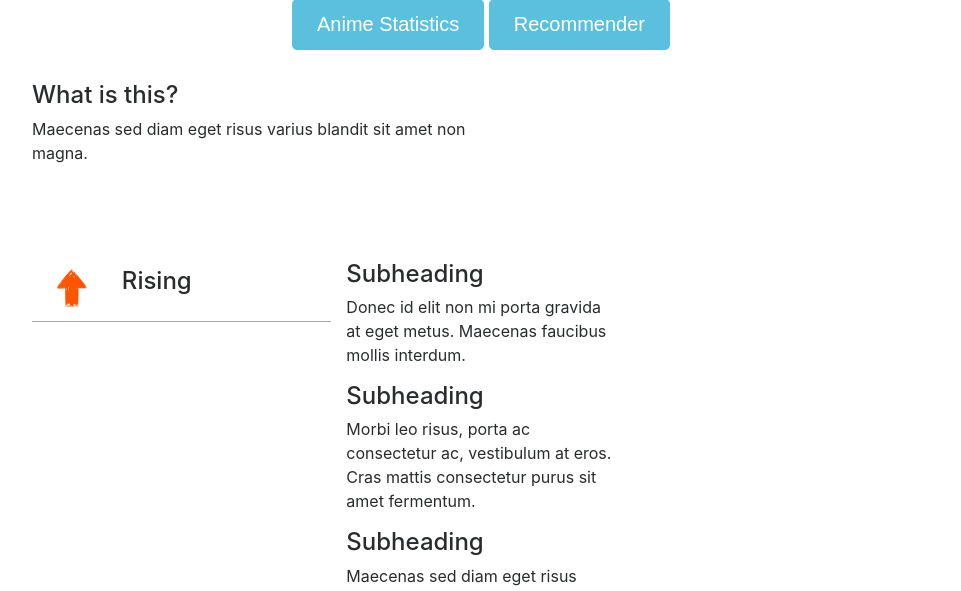
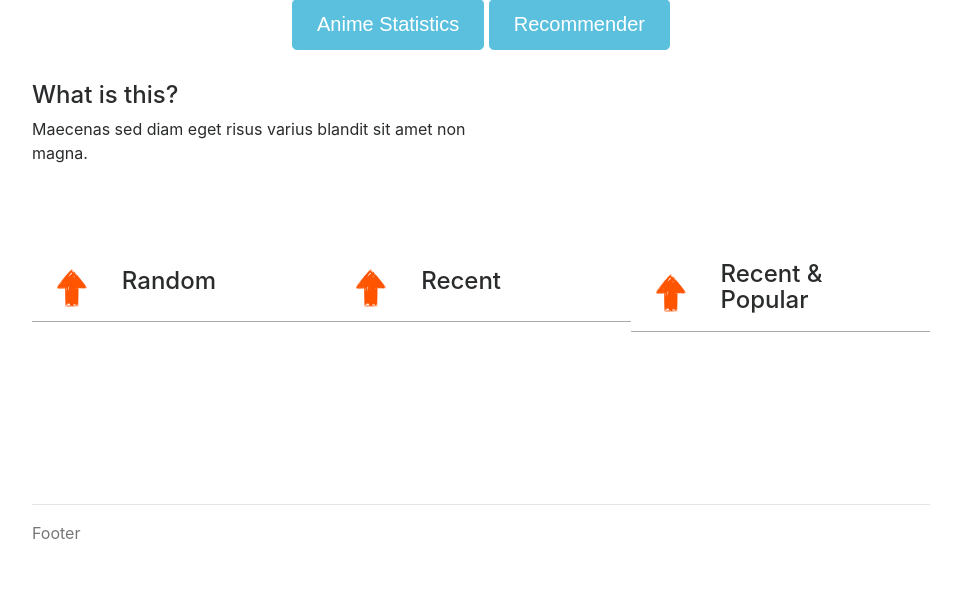
Before and after one commit to Maytide/AnimeStride, a Django app: template website/home/templates/index.html in a window 1280 px wide. Shown: the part 567-1158 px from the top of the page, without its empty margins (159-1120 px from the left). After the commit the page ends 1106 px from the top, so only its background shows below. Run offline with Django 3.2, Linux system fonts and the light colour scheme; the template is opened without the code that fills it: most values are stand-ins (such as "Sample title", 1, 10 or a date in 2020); some libraries are stand-ins or nearby versions.

Commit message:
Homepage + misc.

```diff
--- a/website/home/templates/index.html
+++ b/website/home/templates/index.html
@@ -38,26 +38,32 @@
                     <a><img class="icon" src="{% static 'img/icons/icon-updoot.png' %}"></a>
                 </div>
                 <div class="col-9">
-                    <h4 class="category-name">Rising</h4>
+                    <h4 class="category-name">Random</h4>
                 </div>
             </div>
             {% verbatim %}
-            <div ng-repeat="show in shows">
-                <div class="row row-display row-thumbnail">
-                    <div class="col-3 padding-5-px">
-<!--
+            <!--
                         Use ng-src so that django doesn't throw a 404
                         (Note that using src works though - Angular renders it, but
                         doesn't remove the {{show.imageurl}}, so django tries to render
                         as well.)
 -->
+            <div ng-repeat="show in shows_random">
+                <div class="row row-display row-thumbnail">
+                    <div class="col-3 padding-5-px">
+
                         <a href="{{show.anime_url}}" class="thumbnail"><img ng-src="{{show.image_url}}" alt=""></a>
                     </div>
                     <div class="col-9 padding-5-px">
                         <div class="thumbnail-head-wrapper">
                             <h6 class="thumbnail-name">{{show.name}}</h6>
                         </div>
-                        <p class="thumbnail-genres">{{show.genres}}</p>
+<!--                        <p class="thumbnail-genres">{{show.genres}}</p>-->
+                        <span class="" ng-repeat="genre in show.genres track by $index">
+                            <span class="text-white text-genre-box">
+                                <span class="padding-5-px">{{genre}}</span>
+                            </span>
+                        </span>
                     </div>
 
                 </div>
@@ -66,6 +72,85 @@
         </div>
 
         <div class="col-lg-4 col-sm-6">
+            <div class="row row-category-name">
+                <div class="col-3">
+                    <a><img class="icon" src="{% static 'img/icons/icon-updoot.png' %}"></a>
+                </div>
+                <div class="col-9">
+                    <h4 class="category-name">Recent</h4>
+                </div>
+            </div>
+            {% verbatim %}
+            <!--
+                        Use ng-src so that django doesn't throw a 404
+                        (Note that using src works though - Angular renders it, but
+                        doesn't remove the {{show.imageurl}}, so django tries to render
+                        as well.)
+-->
+            <div ng-repeat="show in shows_recent">
+                <div class="row row-display row-thumbnail">
+                    <div class="col-3 padding-5-px">
+
+                        <a href="{{show.anime_url}}" class="thumbnail"><img ng-src="{{show.image_url}}" alt=""></a>
+                    </div>
+                    <div class="col-9 padding-5-px">
+                        <div class="thumbnail-head-wrapper">
+                            <h6 class="thumbnail-name">{{show.name}}</h6>
+                        </div>
+<!--                        <p class="thumbnail-genres">{{show.genres}}</p>-->
+                        <span class="" ng-repeat="genre in show.genres track by $index">
+                            <span class="text-white text-genre-box">
+                                <span class="padding-5-px">{{genre}}</span>
+                            </span>
+                        </span>
+                    </div>
+
+                </div>
+            </div>
+            {% endverbatim %}
+        </div>
+
+        <div class="col-lg-4 col-sm-6">
+            <div class="row row-category-name">
+                <div class="col-3">
+                    <a><img class="icon" src="{% static 'img/icons/icon-updoot.png' %}"></a>
+                </div>
+                <div class="col-9">
+                    <h4 class="category-name">Recent &amp; Popular</h4>
+                </div>
+            </div>
+            {% verbatim %}
+            <!--
+                        Use ng-src so that django doesn't throw a 404
+                        (Note that using src works though - Angular renders it, but
+                        doesn't remove the {{show.imageurl}}, so django tries to render
+                        as well.)
+-->
+            <div ng-repeat="show in shows_recent_popular">
+                <div class="row row-display row-thumbnail">
+                    <div class="col-3 padding-5-px">
+
+                        <a href="{{show.anime_url}}" class="thumbnail"><img ng-src="{{show.image_url}}" alt=""></a>
+                    </div>
+                    <div class="col-9 padding-5-px">
+                        <div class="thumbnail-head-wrapper">
+                            <h6 class="thumbnail-name">{{show.name}}</h6>
+                        </div>
+<!--                        <p class="thumbnail-genres">{{show.genres}}</p>-->
+                        <span class="" ng-repeat="genre in show.genres track by $index">
+                            <span class="text-white text-genre-box">
+                                <span class="padding-5-px">{{genre}}</span>
+                            </span>
+                        </span>
+                    </div>
+
+                </div>
+            </div>
+            {% endverbatim %}
+        </div>
+
+<!--
+        <div class="col-lg-8 col-sm-6">
             <h4>Subheading</h4>
             <p>Donec id elit non mi porta gravida at eget metus. Maecenas faucibus mollis interdum.</p>
 
@@ -75,6 +160,7 @@
             <h4>Subheading</h4>
             <p>Maecenas sed diam eget risus varius blandit sit amet non magna.</p>
         </div>
+-->
     </div>
 
 
--- a/website/home/templates/static/js/index.js
+++ b/website/home/templates/static/js/index.js
@@ -14,10 +14,24 @@ app.controller('displayController', function($scope, $http) {
   $scope.testvar = window.location.protocol + '//' + window.location.hostname + '/stride_recommender/api/random/' + ' ' + window.location.href;
 
 	$scope.getData = function () {
-  $http.get(window.location.href + 'stride_recommender/api/random/').
+  $http.get(window.location.href + 'stride_stats/api/frontpage/').
 	// $http.get('http://127.0.0.1:8000/stride_recommender/api/random/').
       then(function(response) {
-          $scope.shows = response.data;
+          shows_all = response.data;
+
+          for (var key in shows_all){
+            if (shows_all.hasOwnProperty(key)) {
+              for (var i = 0; i < shows_all[key].length; i++) {
+                shows_all[key][i]['genres'] = stringToJSON(shows_all[key][i]['genres']);
+                shows_all[key][i]['genres'].pop();
+              }
+            }
+          }
+
+          $scope.shows_random = shows_all['show_list_random'];
+          $scope.shows_recent = shows_all['show_list_recent'];
+          $scope.shows_recent_popular = shows_all['show_list_recent_popular'];
+
       });
   };
   $scope.getData()
--- a/website/home/views.py
+++ b/website/home/views.py
@@ -1,5 +1,4 @@
 from django.shortcuts import render
-
 
 def index(request):
     return render(request, 'index.html')
--- a/website/stride_stats/urls.py
+++ b/website/stride_stats/urls.py
@@ -9,6 +9,7 @@ urlpatterns = [
     # Integer field: \d+
     url(r'^api/popularity/(?P<num_shows>\d+)/$', api.api_get_shows_popularity),
     url(r'^api/random/(?P<num_shows>\d+)/$', api.api_get_shows_random),
+    url(r'^api/frontpage/$', api.api_get_shows_frontpage),
     url(r'^show/api/1/(?P<show_name>[\w|\W]+)/$', api.api_get_show_stats),
     url(r'^show/api/2/(?P<show_name>[\w|\W]+)/$', api.api_get_show_info),
     url(r'^show/api/3/(?P<show_name>[\w|\W]+)/$', api.api_get_show_basic_stats),
--- a/website/templates/static/css/styles.css
+++ b/website/templates/static/css/styles.css
@@ -1,5 +1,9 @@
 li {
   list-style: none;
+}
+
+.text-small {
+  font-size: 11px !important;
 }
 
 .center-span {
@@ -187,19 +191,37 @@ li {
 
 }
 
+.thumbnail-head-wrapper {
+  margin-bottom: 3px;
+  max-height: 25px;
+  overflow: hidden;
+  border-bottom: .05rem solid #e5e5e5;
+}
+
 .thumbnail-name {
   font-size: 16px;
   padding-bottom: 5px;
-  border-bottom: .05rem solid #e5e5e5;
+
   line-height: 1.35;
+  margin-bottom: 0px;
+
 }
+
 .thumbnail-genres {
   font-size: 14px;
   line-height: 1.3;
 }
 
+.thumbnail {
+  /*height: 95%;*/
+  min-width: 100%;
+  /*display: block to get width of parent*/
+  display: block;
+}
+
 .thumbnail img {
     height: 80px;
+    /*min-width: 100%;*/
     max-height: 100%;
     max-width: 100%;
 }
@@ -210,7 +232,9 @@ li {
 
 .row-display {
   border: 1px solid rgba(0,0,0,0);
-  max-height: 280px;
+  min-height: 110px;
+  max-height: 350px;
+  overflow: hidden;
 }
 
 .row-display:hover .thumbnail-head-wrapper{
```
Also changed, not shown: website/stride_stats/api.py (+33 -12 lines), website/stride_stats/getshows.py (+39 -1 lines), website/stride_stats/serializers.py (+7 -0 lines).
